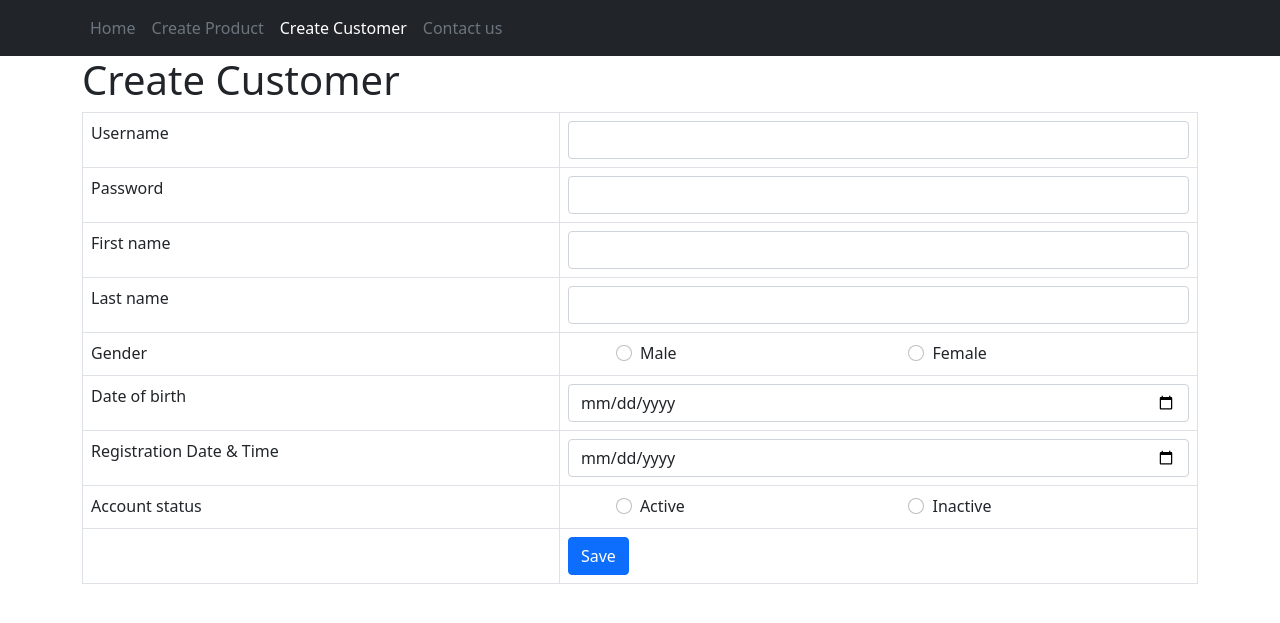
After one commit to yelooc/yelooc.github.io, a PHP site: page /customer_create.php in a window 1280 px wide. The commit adds this page. Shown: the top 623 px of the page. Run offline with PHP 8.4, Linux system fonts and the light colour scheme.

Commit message:
Web Application Development

```diff
--- /dev/null
+++ b/eshop/customer_create.php
@@ -0,0 +1,178 @@
+<!--ID : 2030346 -->
+<!--Name : NG WING Chun -->
+<!--Topic : Eshop Customer Create to insert the data in database(PDO Method)-->
+<!DOCTYPE HTML>
+<html>
+
+<head>
+    <title>Eshop Customer Create to insert the data in database(PDO Method)</title>
+    <!-- Latest compiled and minified Bootstrap CSS -->
+    <link href="https://cdn.jsdelivr.net/npm/bootstrap@5.0.1/dist/css/bootstrap.min.css" rel="stylesheet" integrity="sha384-+0n0xVW2eSR5OomGNYDnhzAbDsOXxcvSN1TPprVMTNDbiYZCxYbOOl7+AMvyTG2x" crossorigin="anonymous">
+</head>
+
+<body>
+    <!-- container -->
+    <div class="container-fuild bg-dark">
+        <div class="container">
+
+        <nav class="navbar-expand-lg py-2">
+
+<div class="collapse navbar-collapse">
+    <ul class="navbar-nav mb-2 mb-lg-0">
+        <li class="nav-item">
+            <a class="nav-link text-secondary" href="home.php">Home</a>
+        </li>
+        <li class="nav-item">
+            <a class="nav-link text-secondary" href="product_create.php">Create Product</a>
+        </li>
+        <li class="nav-item">
+            <a class="nav-link active text-white" href="#">Create Customer</a>
+        </li>
+        <li class="nav-item ">
+            <a class="nav-link text-secondary" href="contact_us.php">Contact us</a>
+        </li>
+    </ul>
+</div>
+</nav>
+        </div>
+    </div>
+
+    <div class="container">
+
+        <div class="page-header">
+            <h1>Create Customer</h1>
+        </div>
+
+        <!-- html form to create product will be here -->
+        <!-- PHP insert code will be here -->
+        <?php
+        if ($_POST) {
+            // include database connection
+            include 'config/database.php';
+            try {
+                // insert query
+                $query = "INSERT INTO customers SET username=:username, password=:password, firstname=:firstname,
+                lastname=:lastname,
+                gender=:gender,
+                date_of_birth=:date_of_birth,
+                registration_date_and_time=:registration_date_and_time,
+                account_status=:account_status,
+                created=:created";
+                // prepare query for execution
+                $stmt = $con->prepare($query);
+                $username = $_POST['username'];
+                $password = $_POST['password'];
+                $firstname = $_POST['firstname'];
+                $lastname = $_POST['lastname'];
+                $gender = $_POST['gender'];
+                $date_of_birth = $_POST['date_of_birth'];
+                $registration_date_and_time = $_POST['registration_date_and_time'];
+                $account_status = $_POST['account_status'];
+                // bind the parameters
+                $stmt->bindParam(':username', $username);
+                $stmt->bindParam(':password', $password);
+                $stmt->bindParam(':firstname', $firstname);
+                $stmt->bindParam(':lastname', $lastname);
+                $stmt->bindParam(':gender', $gender);
+                $stmt->bindParam(':date_of_birth', $date_of_birth);
+                $stmt->bindParam(':registration_date_and_time', $registration_date_and_time);
+                $stmt->bindParam(':account_status', $account_status);
+                $created = date('Y-m-d H:i:s'); // get the current date and time
+                $stmt->bindParam(':created', $created);
+                // Execute the query
+                if ($stmt->execute()) {
+                    echo "<div class='alert alert-success'>Record was saved.</div>";
+                } else {
+                    echo "<div class='alert alert-danger'>Unable to save record.</div>";
+                }
+            }
+            // show error
+            catch (PDOException $exception) {
+                die('ERROR: ' . $exception->getMessage());
+            }
+        }
+
+        ?>
+
+        <!-- html form here where the product information will be entered -->
+        <form action="<?php echo $_SERVER["PHP_SELF"]; ?>" method="POST">
+            <table class='table table-hover table-responsive table-bordered'>
+                <tr>
+                    <td>Username</td>
+                    <td><input type='text' name='username' class='form-control' /></td>
+                </tr>
+                <tr>
+                    <td>Password</td>
+                    <td><input type='password' name='password' class='form-control' /></td>
+                </tr>
+                <tr>
+                    <td>First name</td>
+                    <td><input type='text' name='firstname' class='form-control' /></td>
+                </tr>
+                <tr>
+                    <td>Last name</td>
+                    <td><input type='text' name='lastname' class='form-control' /></td>
+                </tr>
+                <tr>
+                    <td>Gender</td>
+                    <td>
+                        <div class="row ms-5">
+                            <div class="form-check col">
+                                <input class="form-check-input" type="radio" name="gender" id="flexRadioDefault1" value="male">
+                                <label class="form-check-label" for="flexRadioDefault1">
+                                    Male
+                                </label>
+                            </div>
+                            <div class="form-check col">
+                                <input class="form-check-input" type="radio" name="gender" id="flexRadioDefault2" value="female">
+                                <label class="form-check-label" for="flexRadioDefault2">
+                                    Female
+                                </label>
+                            </div>
+                        </div>
+
+                    </td>
+                </tr>
+                <tr>
+                    <td>Date of birth</td>
+                    <td><input type='date' name='date_of_birth' class='form-control' /></td>
+                </tr>
+                <tr>
+                    <td>Registration Date & Time</td>
+                    <td><input type='date' name='registration_date_and_time' class='form-control' /></td>
+                </tr>
+                <tr>
+                    <td>Account status</td>
+                    <td>
+                        <div class="row ms-5">
+                            <div class="form-check col">
+                                <input class="form-check-input" type="radio" name="account_status" id="flexRadioDefault3" value="active">
+                                <label class="form-check-label" for="flexRadioDefault3">
+                                    Active
+                                </label>
+                            </div>
+                            <div class="form-check col">
+                                <input class="form-check-input" type="radio" name="account_status" id="flexRadioDefault4" value="inactive">
+                                <label class="form-check-label" for="flexRadioDefault4">
+                                    Inactive
+                                </label>
+                            </div>
+                        </div>
+                    </td>
+                </tr>
+                <tr>
+                    <td></td>
+                    <td>
+                        <input type='submit' value='Save' class='btn btn-primary' />
+                        <!-- <a href='index.php' class='btn btn-danger'>Back to read products</a> -->
+                    </td>
+                </tr>
+            </table>
+        </form>
+
+    </div>
+    <!-- end .container -->
+    <script src="https://cdn.jsdelivr.net/npm/bootstrap@5.0.1/dist/js/bootstrap.bundle.min.js" integrity="sha384-gtEjrD/SeCtmISkJkNUaaKMoLD0//ElJ19smozuHV6z3Iehds+3Ulb9Bn9Plx0x4" crossorigin="anonymous"></script>
+</body>
+
+</html>
--- a/week1/webexercise1/Learn Website Desktop & Mobile.html
+++ b/week1/webexercise1/Learn Website Desktop & Mobile.html
@@ -1,3 +1,6 @@
+<!--ID : 2030346 -->
+<!--Name : NG WING Chun -->
+<!--Topic : Learn How to write html and create navigation bar(Responsive)-->
 <!doctype html>
 <html lang="en">
 
@@ -8,7 +11,7 @@
   <!-- Bootstrap CSS → -->
   <link href="https://cdn.jsdelivr.net/npm/bootstrap@5.1.2/dist/css/bootstrap.min.css" rel="stylesheet"
     integrity="sha384-uWxY/CJNBR+1zjPWmfnSnVxwRheevXITnMqoEIeG1LJrdI0GlVs/9cVSyPYXdcSF" crossorigin="anonymous">
-  <title>Learn Website Desktop & Mobile</title>
+  <title>Learn How to write html and create navigation bar(Responsive)</title>
 </head>
 
 <body>
--- a/week1/webexercise2/Sign In UI.html
+++ b/week1/webexercise2/Sign In UI.html
@@ -1,3 +1,6 @@
+<!--ID : 2030346 -->
+<!--Name : NG WING Chun -->
+<!--Topic : Web Exercise 2 Sign In UI-->
 <!doctype html>
 <html lang="en">
 
--- a/week1/webexercise3/Pricing Desktop & Mobile.html
+++ b/week1/webexercise3/Pricing Desktop & Mobile.html
@@ -1,3 +1,6 @@
+<!--ID : 2030346 -->
+<!--Name : NG WING Chun -->
+<!--Topic : Web Exercise 3 Pricing Desktop & Mobile(Responsive)-->
 <!doctype html>
 <html lang="en">
 
@@ -8,7 +11,7 @@
     <!-- Bootstrap CSS → -->
     <link href="https://cdn.jsdelivr.net/npm/bootstrap@5.1.2/dist/css/bootstrap.min.css" rel="stylesheet"
         integrity="sha384-uWxY/CJNBR+1zjPWmfnSnVxwRheevXITnMqoEIeG1LJrdI0GlVs/9cVSyPYXdcSF" crossorigin="anonymous">
-    <title>Web Exercise 3 Desktop & Mobile</title>
+    <title>Web Exercise 3 Pricing Desktop & Mobile(Responsive)</title>
 </head>
 
 <body>
--- a/week2/Exercise 2.php
+++ b/week2/Exercise 2.php
@@ -1,6 +1,10 @@
+<!--ID : 2030346 -->
+<!--Name : NG WING Chun -->
+<!--Topic : Exercise 2 generate random number to calculate(SUM or MULTIPLE)-->
+<!DOCTYPE html>
 <!DOCTYPE html>
 <html>
-
+<title>Exercise 2 generate random number to calculate(SUM or MULTIPLE)</title>
 <body>
 
     <?php
--- a/week2/Exercise 3.php
+++ b/week2/Exercise 3.php
@@ -1,3 +1,6 @@
+<!--ID : 2030346 -->
+<!--Name : NG WING Chun -->
+<!--Topic : Exercise 3 generate the two random number which is bigger and smaller(if else short)-->
 <!DOCTYPE html>
 <html lang="en">
 <head>
@@ -7,7 +10,7 @@
     <!-- Bootstrap CSS → -->
     <link href="https://cdn.jsdelivr.net/npm/bootstrap@5.1.2/dist/css/bootstrap.min.css" rel="stylesheet"
         integrity="sha384-uWxY/CJNBR+1zjPWmfnSnVxwRheevXITnMqoEIeG1LJrdI0GlVs/9cVSyPYXdcSF" crossorigin="anonymous">
-    <title>Web Exercise 3</title>
+    <title>Exercise 3 generate the two random number which is bigger and smaller(if else short)</title>
 </head>
 <body>
 
--- a/week2/Homework 2.php
+++ b/week2/Homework 2.php
@@ -10,7 +10,7 @@
     <meta name="viewport" content="width=device-width, initial-scale=1">
     <!-- Bootstrap CSS → -->
     <link href="https://cdn.jsdelivr.net/npm/bootstrap@5.1.2/dist/css/bootstrap.min.css" rel="stylesheet" integrity="sha384-uWxY/CJNBR+1zjPWmfnSnVxwRheevXITnMqoEIeG1LJrdI0GlVs/9cVSyPYXdcSF" crossorigin="anonymous">
-    <title>Homework 1</title>
+    <title>Homework 2 About use PHP to generate date select menu(array)</title>
 </head>
 
 
```
Also changed, not shown: eshop/contact_us.php (added, +56 -0 lines), eshop/product_create.php (+32 -3 lines), eshop/img/wallpaper.jpg (added).
